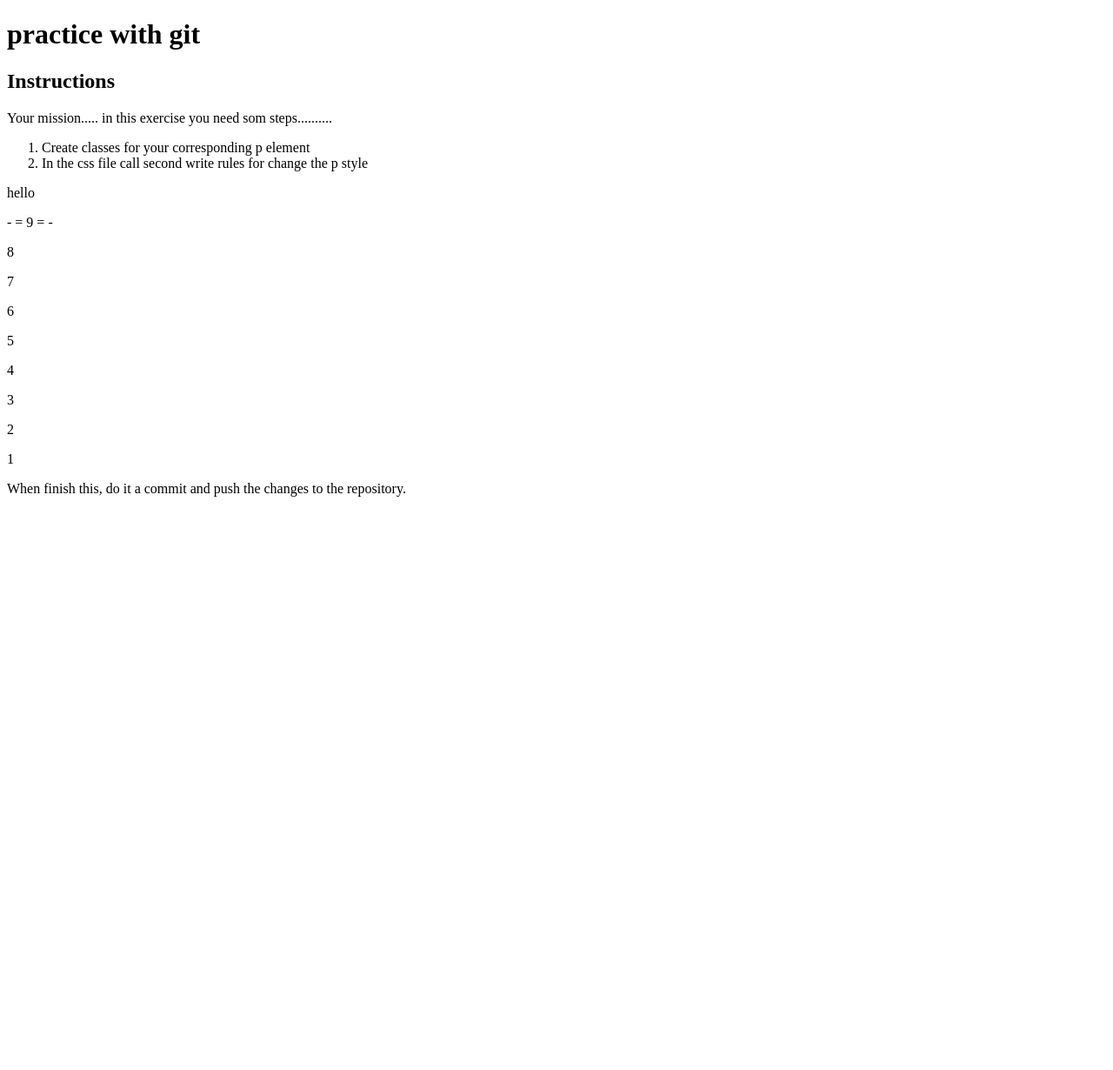
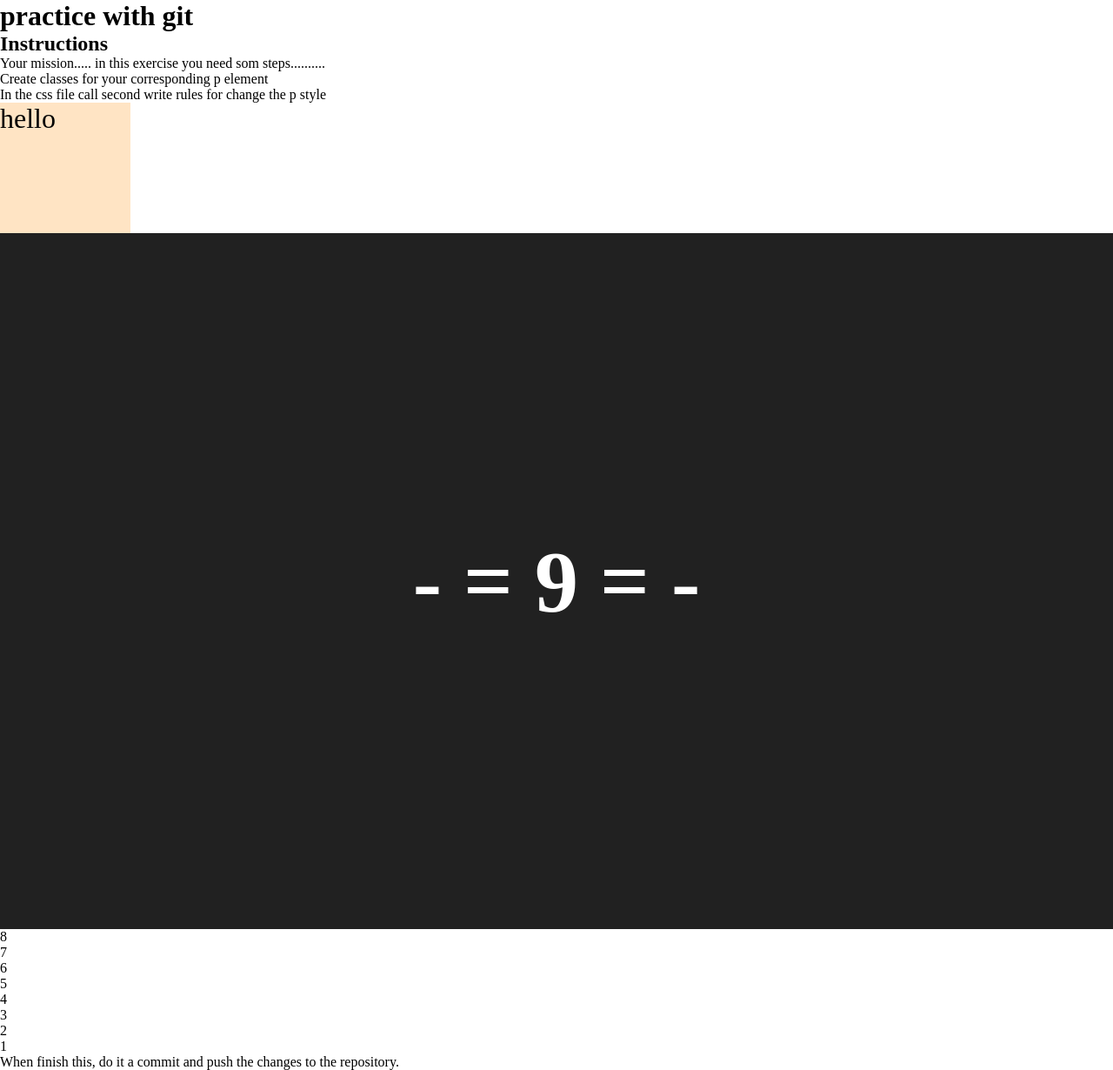
Before and after one commit to adrianeso/practicegit, a PHP site: page /second.php in a window 1280 px wide. Shown: the whole page at 87% size. Before the commit the page ends 571 px from the top, so only its background shows below. Run offline with PHP 8.4, Linux system fonts and the light colour scheme.

Commit message:
solved problem

```diff
--- a/css/second.css
+++ b/css/second.css
@@ -1,4 +1,3 @@
-<<<<<<< HEAD
 .nine{
     display: flex;
     justify-content: center;
@@ -8,7 +7,8 @@
     color: white;
     background-color: #212121;
     height: 100vh;
-=======
+}
+
 *{
     margin: 0;
     padding: 0;
@@ -24,5 +24,4 @@
 
 .span-box{
     font-size: 2em;
->>>>>>> d81b987204f116281ddf4d6cddf5006f8d41a70a
 }
```
